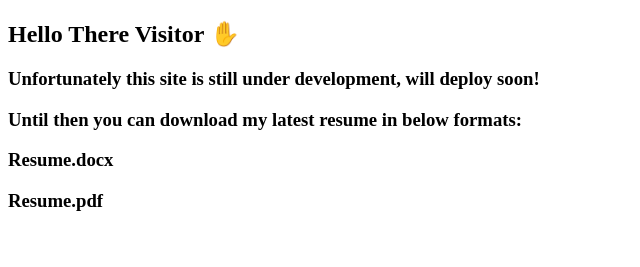
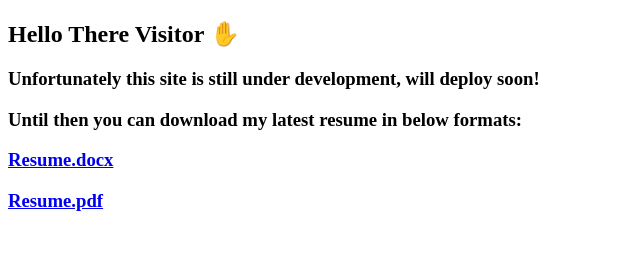
Before and after one commit to maybeSwarup/swarvar, a plain HTML site: page index.html in a window 1280 px wide. Shown: the top 267 px of the page, without its empty margins (0-640 px from the left). Drawn offline with Linux system fonts and the light colour scheme.

Commit message:
new changes index.html

```diff
--- a/index.html
+++ b/index.html
@@ -4,14 +4,14 @@
     <meta charset="UTF-8">
     <meta http-equiv="X-UA-Compatible" content="IE=edge">
     <meta name="viewport" content="width=device-width, initial-scale=1.0">
-    <title>Document</title>
+    <title>Swarup Suryawanshi - Portfolio Website</title>
 </head>
 <body>
     <h2>Hello There Visitor ✋</h2>
     <h3>Unfortunately this site is still under development, will deploy soon!</h3>
     <h3>Until then you can download my latest resume in below formats: </h3>
-    <h3><a href="https://1drv.ms/w/s!AthuvGOr8bGpgm9412IkwYBYKWG5?e=NUq3EN"></a>Resume.docx</a></h3>
-    <h3><a href="https://1drv.ms/b/s!AthuvGOr8bGpgnGnKK-SYJ-9nw4s?e=ACbm0c"></a>Resume.pdf</a></h3>
+    <h3><a href="https://1drv.ms/w/s!AthuvGOr8bGpgm9412IkwYBYKWG5?e=NUq3EN">Resume.docx </a></h3>
+    <h3><a href="https://1drv.ms/b/s!AthuvGOr8bGpgnGnKK-SYJ-9nw4s?e=ACbm0c">Resume.pdf</a></h3>
     <br>
     <h1>ERROR 4😵4</h1>
 </body>
```
